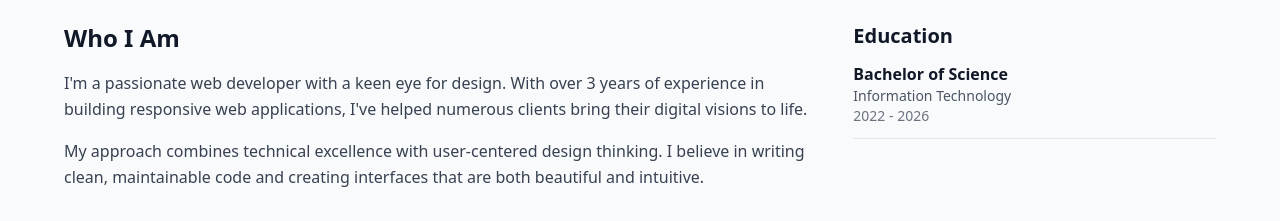
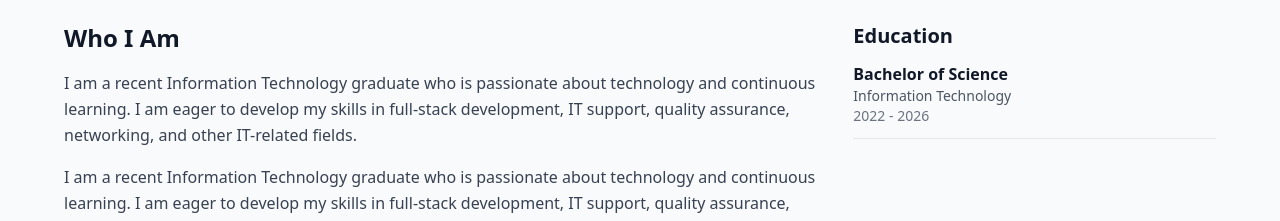
Before and after one commit to aileriesies/Ibe_Profile, a website: page index.html in a window 1280 px wide. Shown: the part 727-948 px from the top of the page. Drawn offline with nearby package versions, Linux system fonts and the light colour scheme.

Commit message:
Updated Portfolio 1.1

```diff
--- a/index.html
+++ b/index.html
@@ -113,10 +113,10 @@
                     <div>
                         <h3 class="text-2xl font-semibold text-gray-900 mb-4">Who I Am</h3>
                         <p class="text-gray-700 leading-relaxed mb-4">
-                            I'm a passionate web developer with a keen eye for design. With over 3 years of experience in building responsive web applications, I've helped numerous clients bring their digital visions to life.
+                            I am a recent Information Technology graduate who is passionate about technology and continuous learning. I am eager to develop my skills in full-stack development, IT support, quality assurance, networking, and other IT-related fields.
                         </p>
                         <p class="text-gray-700 leading-relaxed">
-                            My approach combines technical excellence with user-centered design thinking. I believe in writing clean, maintainable code and creating interfaces that are both beautiful and intuitive.
+                            I am a recent Information Technology graduate who is passionate about technology and continuous learning. I am eager to develop my skills in full-stack development, IT support, quality assurance, networking, and other IT-related fields.
                         </p>
                     </div>
                 </div>
```
